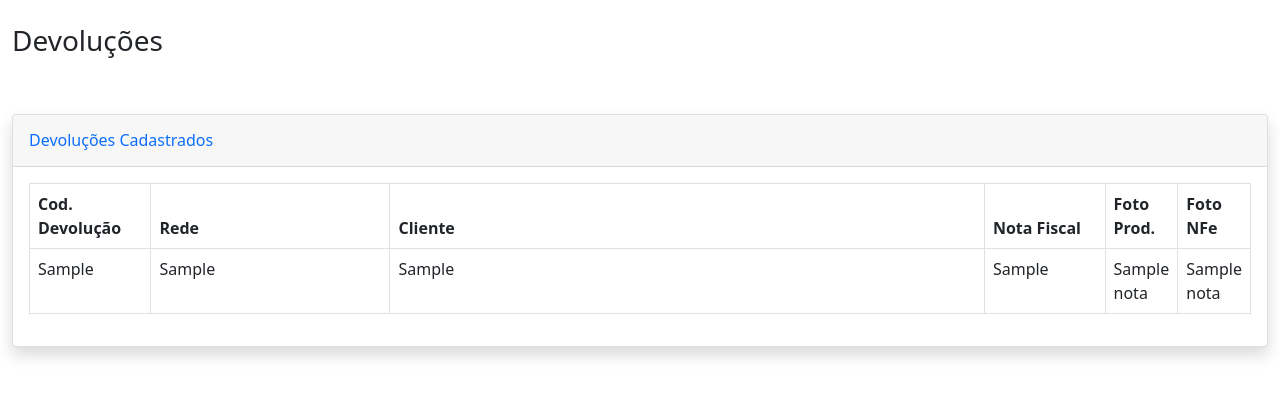
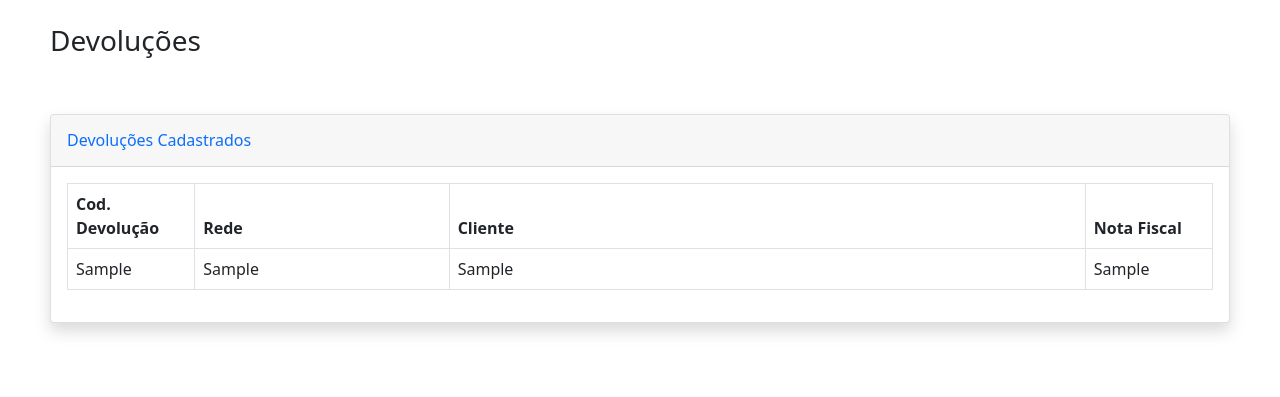
Before and after one commit to joao25mg/devolucoes, a PHP site: page /pages/dashboard.php in a window 1280 px wide. Shown: the top 397 px of the page. Run offline with PHP 8.4, Linux system fonts and the light colour scheme; tables that the repository leaves empty or names only in its code hold one stand-in row (values such as "Sample post").

Commit message:
Atualização Dashboard
Alteração na tela da Dashboard para ficar mais simples.

```diff
--- a/pages/dashboard.php
+++ b/pages/dashboard.php
@@ -4,9 +4,7 @@
     <?php include '../config.php';?>
 
 <?php
-    $busca = mysqli_query($con, "SELECT * FROM devolucoes AS d
-    INNER JOIN foto_produto AS fp ON (d.cod_devolucao = fp.cod_devolucao)
-    INNER JOIN foto_nota AS fn ON (d.cod_devolucao = fn.cod_devolucao)");
+    $busca = mysqli_query($con, "SELECT * FROM devolucoes ORDER BY cod_devolucao DESC");
 
     if (mysqli_num_rows($busca)==0) { //Se nao achar nada, lança essa mensagem
         echo "<h3 align='center'>";
@@ -32,7 +30,7 @@
 
 <body>
     <!-- Begin Page Content -->
-    <div class="container-fluid">
+    <div class="container-fluid" style="padding-left: 50px; padding-right: 50px">
 
     <!-- Page Heading -->
     <br/>
@@ -53,8 +51,6 @@
                 <th  width="20%">Rede</th>
                 <th  width="50%">Cliente</th>
                 <th  width="10%">Nota Fiscal</th>
-                <th  width="5%">Foto Prod.</th>
-                <th  width="5%">Foto NFe</th>
             </tr>
             </thead>
             <tbody>
@@ -66,8 +62,6 @@
                     <td><?php echo $dados['nm_rede']; ?></td>
                     <td><?php echo $dados['nm_cliente']; ?></td>
                     <td><?php echo $dados['nr_nota']; ?></td>
-                    <td><?php echo $dados['ft_nome_produto']; ?></td>
-                    <td><?php echo $dados['ft_nome_nota']; ?></td>
                 </tr>
                     <?php
                 }
```
